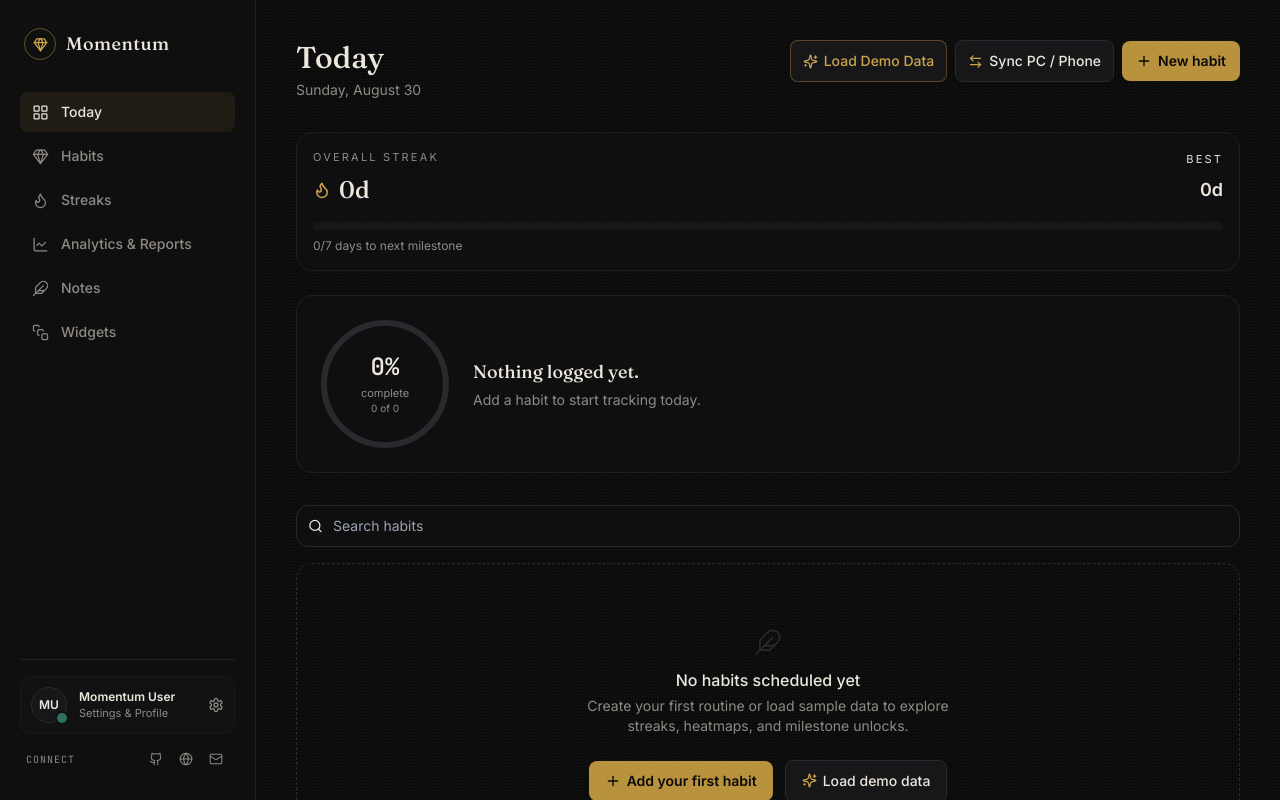
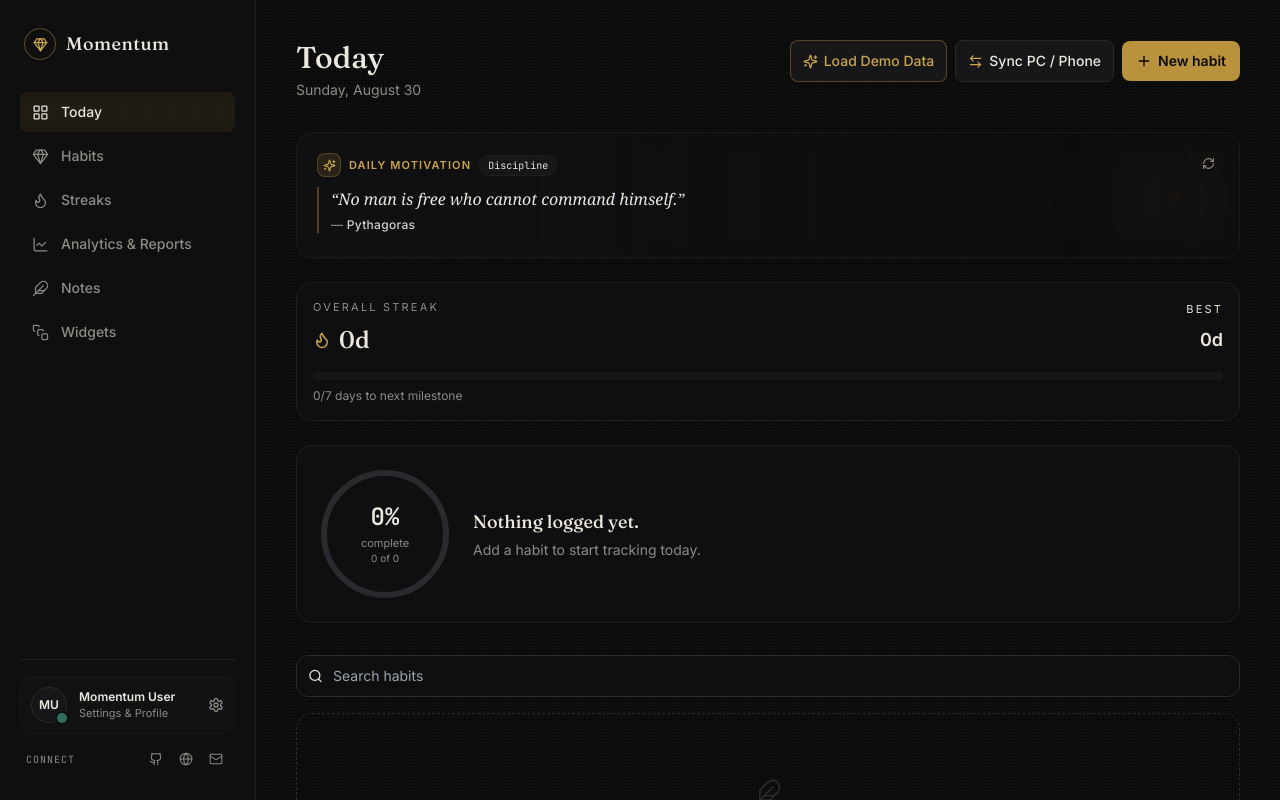
Before and after one commit to Memoona-tech/momentum, a Next.js app: page / in a window 1280 px wide. Shown: the top 800 px of the page. Built offline with nearby package versions, Linux system fonts and the light colour scheme.

Commit message:
feat: add daily motivation quote engine on dashboard and direct habit note logging

```diff
--- a/app/page.tsx
+++ b/app/page.tsx
@@ -23,6 +23,7 @@
 import HabitFormModal from "@/components/HabitFormModal";
 import ProgressDial from "@/components/ProgressDial";
 import SyncModal from "@/components/SyncModal";
+import DailyMotivation from "@/components/DailyMotivation";
 
 export default function DashboardPage() {
   const { habits, categories, logs, settings, reorderHabits, replaceAll } =
@@ -232,6 +233,8 @@
         </div>
       </div>
 
+      <DailyMotivation />
+
       <div className="mb-6 rounded-2xl border border-void-700 bg-void-900/60 p-4">
         <div className="flex items-center justify-between gap-3">
           <div>
--- /dev/null
+++ b/components/DailyMotivation.tsx
@@ -0,0 +1,70 @@
+"use client";
+
+import React, { useMemo, useState } from "react";
+import { Sparkles, Quote, RefreshCw } from "lucide-react";
+import { getDailyQuote, MOTIVATION_QUOTES, MotivationQuote } from "@/lib/quotes";
+import { todayStr } from "@/lib/schedule";
+
+export default function DailyMotivation() {
+  const today = todayStr();
+  const defaultQuote = useMemo(() => getDailyQuote(today), [today]);
+  const [currentQuote, setCurrentQuote] = useState<MotivationQuote>(defaultQuote);
+  const [isRotating, setIsRotating] = useState(false);
+
+  function handleShuffle() {
+    setIsRotating(true);
+    setTimeout(() => {
+      let nextIndex = Math.floor(Math.random() * MOTIVATION_QUOTES.length);
+      while (
+        MOTIVATION_QUOTES.length > 1 &&
+        MOTIVATION_QUOTES[nextIndex].text === currentQuote.text
+      ) {
+        nextIndex = Math.floor(Math.random() * MOTIVATION_QUOTES.length);
+      }
+      setCurrentQuote(MOTIVATION_QUOTES[nextIndex]);
+      setIsRotating(false);
+    }, 200);
+  }
+
+  return (
+    <div className="relative overflow-hidden rounded-2xl border border-void-700/80 bg-gradient-to-r from-void-900/90 via-void-900/50 to-void-850/80 p-4 sm:p-5 mb-6 backdrop-blur">
+      <div className="absolute top-0 right-0 w-32 h-32 bg-gold-500/5 rounded-full blur-2xl pointer-events-none" />
+
+      <div className="flex items-start justify-between gap-3 mb-2.5">
+        <div className="flex items-center gap-2">
+          <div className="w-6 h-6 rounded-lg bg-gold-500/15 border border-gold-500/30 flex items-center justify-center text-gold-400">
+            <Sparkles size={13} />
+          </div>
+          <span className="text-[11px] font-semibold uppercase tracking-widest text-gold-400">
+            Daily Motivation
+          </span>
+          <span className="text-[10px] font-mono px-2 py-0.5 rounded-full border border-void-700 bg-void-800 text-void-300">
+            {currentQuote.theme}
+          </span>
+        </div>
+
+        <button
+          type="button"
+          onClick={handleShuffle}
+          title="Inspire me with another quote"
+          className="text-void-400 hover:text-gold-300 p-1 rounded-md hover:bg-void-800 transition-colors"
+          aria-label="Refresh quote"
+        >
+          <RefreshCw
+            size={13}
+            className={`transition-transform duration-300 ${isRotating ? "rotate-180 text-gold-400" : ""}`}
+          />
+        </button>
+      </div>
+
+      <div className="relative pl-3 border-l-2 border-gold-500/40 my-1">
+        <p className="text-sm sm:text-base text-parchment leading-relaxed font-serif italic">
+          &ldquo;{currentQuote.text}&rdquo;
+        </p>
+        <p className="text-xs text-void-400 mt-1.5 font-medium not-italic tracking-wide">
+          — <span className="text-parchment/90">{currentQuote.author}</span>
+        </p>
+      </div>
+    </div>
+  );
+}
--- a/components/HabitCard.tsx
+++ b/components/HabitCard.tsx
@@ -9,6 +9,7 @@
   TrendingUp,
   TriangleAlert,
   Trophy,
+  Feather,
 } from "lucide-react";
 import { Habit, HabitLog, Category } from "@/lib/types";
 import { useData } from "@/lib/DataContext";
@@ -98,6 +99,15 @@
               <TrendingUp size={11} strokeWidth={1.75} />
               analytics
             </Link>
+            <button
+              type="button"
+              onClick={() => setShowComplete(true)}
+              className="inline-flex items-center gap-1 text-[10px] uppercase tracking-[0.12em] text-void-400 hover:text-gold-300 transition-colors"
+              title="Add a check-in note or time spent"
+            >
+              <Feather size={10} strokeWidth={1.75} />
+              {log?.note ? "note" : "+ note"}
+            </button>
           </div>
           <div className="flex items-center gap-3 mt-1.5 text-[11px] text-void-400">
             {habit.targetTime && (
--- /dev/null
+++ b/lib/quotes.ts
@@ -0,0 +1,133 @@
+export interface MotivationQuote {
+  text: string;
+  author: string;
+  theme: "Consistency" | "Discipline" | "Focus" | "Mastery" | "Resilience";
+}
+
+export const MOTIVATION_QUOTES: MotivationQuote[] = [
+  {
+    text: "We are what we repeatedly do. Excellence, then, is not an act, but a habit.",
+    author: "Will Durant",
+    theme: "Mastery",
+  },
+  {
+    text: "You do not rise to the level of your goals. You fall to the level of your systems.",
+    author: "James Clear",
+    theme: "Consistency",
+  },
+  {
+    text: "Small disciplines repeated with consistency every day lead to great achievements gained slowly over time.",
+    author: "John C. Maxwell",
+    theme: "Discipline",
+  },
+  {
+    text: "First forget inspiration. Habit is more dependable. Habit will sustain you whether you are inspired or not.",
+    author: "Octavia Butler",
+    theme: "Consistency",
+  },
+  {
+    text: "The impediment to action advances action. What stands in the way becomes the way.",
+    author: "Marcus Aurelius",
+    theme: "Resilience",
+  },
+  {
+    text: "Success is the sum of small efforts, repeated day in and day out.",
+    author: "Robert Collier",
+    theme: "Consistency",
+  },
+  {
+    text: "It does not matter how slowly you go as long as you do not stop.",
+    author: "Confucius",
+    theme: "Resilience",
+  },
+  {
+    text: "Motivation is what gets you started. Habit is what keeps you going.",
+    author: "Jim Ryun",
+    theme: "Consistency",
+  },
+  {
+    text: "Discipline is choosing between what you want now and what you want most.",
+    author: "Abraham Lincoln",
+    theme: "Discipline",
+  },
+  {
+    text: "Continuous effort — not strength or intelligence — is the key to unlocking our potential.",
+    author: "Winston Churchill",
+    theme: "Resilience",
+  },
+  {
+    text: "Atomic habits are the building blocks of remarkable results.",
+    author: "James Clear",
+    theme: "Mastery",
+  },
+  {
+    text: "No man is free who cannot command himself.",
+    author: "Pythagoras",
+    theme: "Discipline",
+  },
+  {
+    text: "A journey of a thousand miles begins with a single step.",
+    author: "Lao Tzu",
+    theme: "Focus",
+  },
+  {
+    text: "Consistency is the DNA of mastery.",
+    author: "Robin Sharma",
+    theme: "Mastery",
+  },
+  {
+    text: "Do something today that your future self will thank you for.",
+    author: "Sean Patrick Flanery",
+    theme: "Focus",
+  },
+  {
+    text: "Action is the foundational key to all success.",
+    author: "Pablo Picasso",
+    theme: "Focus",
+  },
+  {
+    text: "He who has a why to live can bear almost any how.",
+    author: "Friedrich Nietzsche",
+    theme: "Resilience",
+  },
+  {
+    text: "The secret of your future is hidden in your daily routine.",
+    author: "Mike Murdock",
+    theme: "Consistency",
+  },
+  {
+    text: "Energy flows where attention goes.",
+    author: "Tony Robbins",
+    theme: "Focus",
+  },
+  {
+    text: "Be not afraid of going slowly, be afraid only of standing still.",
+    author: "Chinese Proverb",
+    theme: "Resilience",
+  },
+  {
+    text: "Self-discipline begins with the mastery of your thoughts.",
+    author: "Napoleon Hill",
+    theme: "Discipline",
+  },
+  {
+    text: "Focus is a muscle. The more you protect it, the stronger it grows.",
+    author: "Cal Newport",
+    theme: "Focus",
+  },
+  {
+    text: "Great acts are made up of small deeds.",
+    author: "Lao Tzu",
+    theme: "Consistency",
+  },
+];
+
+export function getDailyQuote(dateStr?: string): MotivationQuote {
+  const targetDate = dateStr || new Date().toISOString().slice(0, 10);
+  let hash = 0;
+  for (let i = 0; i < targetDate.length; i++) {
+    hash = (hash * 31 + targetDate.charCodeAt(i)) >>> 0;
+  }
+  const index = hash % MOTIVATION_QUOTES.length;
+  return MOTIVATION_QUOTES[index];
+}
```
